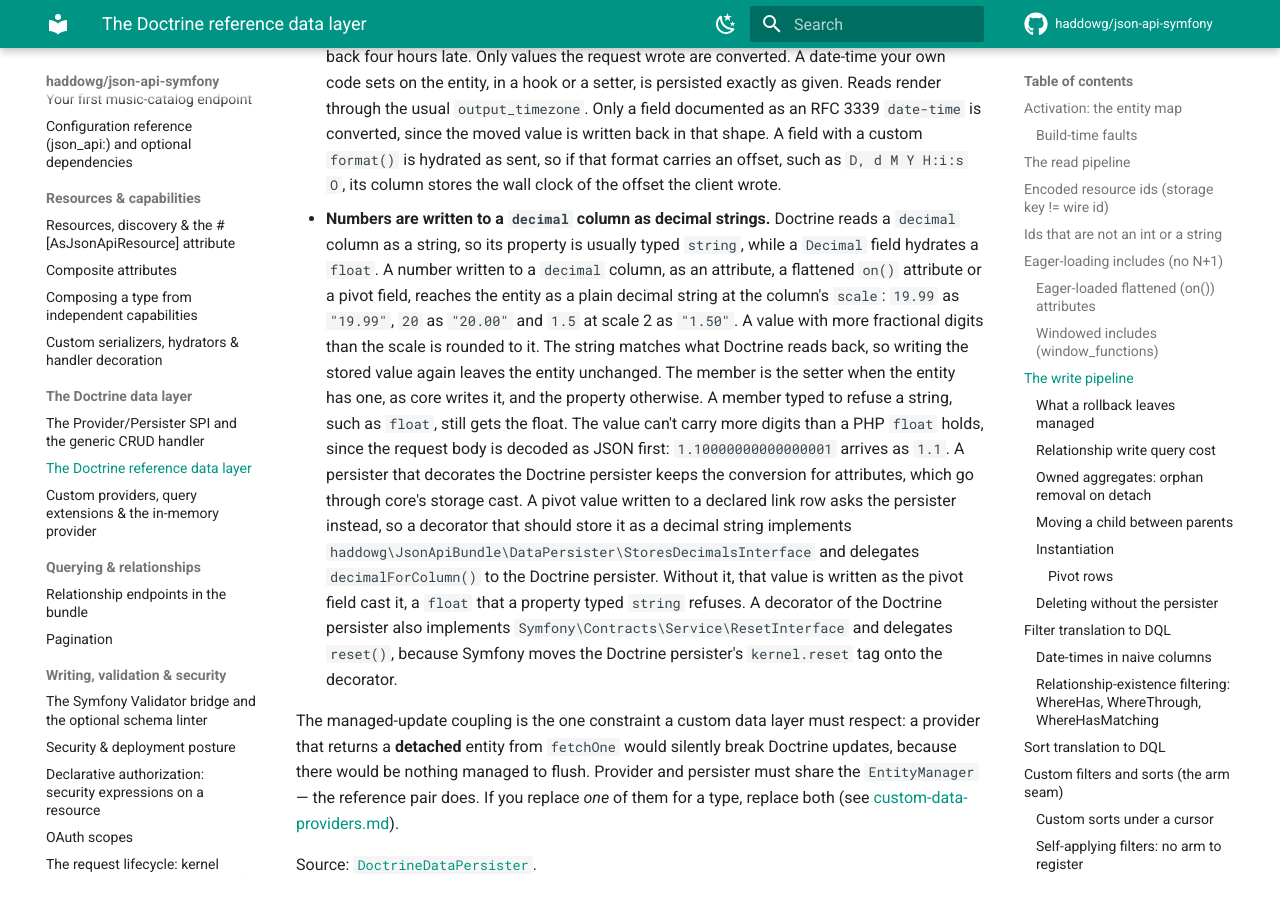
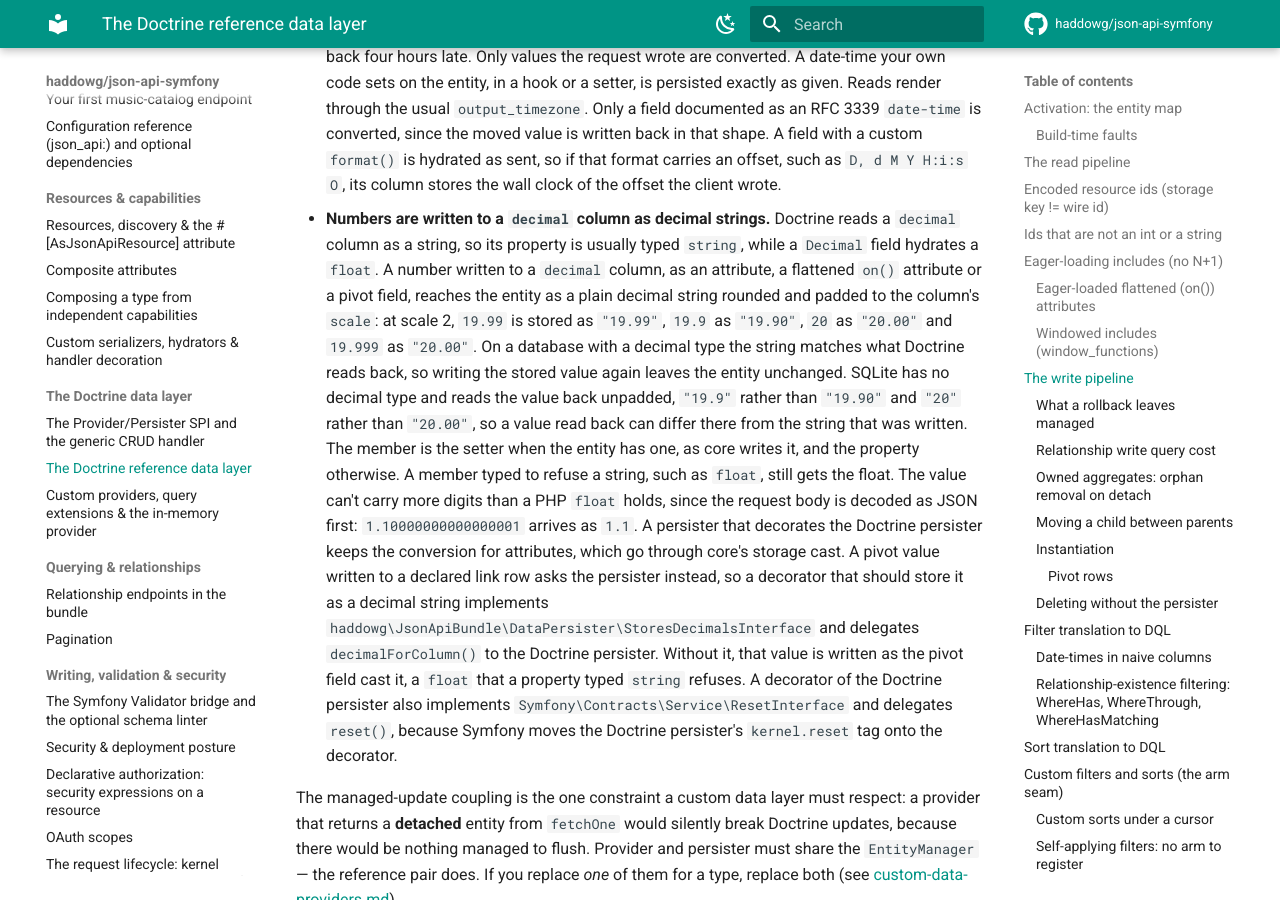
Before and after one commit to haddowg/json-api-symfony, an MkDocs documentation site: the page built from docs/doctrine.md, in a window 1280 px wide and 900 px high, scrolled down 10348 px. Built offline with MkDocs 1.6.1 and Material for MkDocs 9.7.7, drawn with Linux system fonts in a browser that asks for light colours; comment, search, counter and statistics services are not loaded.

Commit message:
docs: say SQLite reads a padded decimal string back unpadded
The Doctrine guide now gives 19.9 stored as "19.90" at scale 2, and says that SQLite,
which has no decimal type, reads such a value back unpadded, so a read-back value can
differ from the string written there.

```diff
--- a/docs/doctrine.md
+++ b/docs/doctrine.md
@@ -464,10 +464,12 @@ carries each member's pivot values (see
   `decimal` column as a string, so its property is usually typed `string`, while a
   `Decimal` field hydrates a `float`. A number written to a `decimal` column, as an
   attribute, a flattened `on()` attribute or a pivot field, reaches the entity as a plain
-  decimal string at the column's `scale`: `19.99` as `"19.99"`, `20` as `"20.00"` and
-  `1.5` at scale 2 as `"1.50"`. A value with more fractional digits than the scale is
-  rounded to it. The string matches what Doctrine reads back, so writing the stored
-  value again leaves the entity unchanged. The member is the setter when the entity has
+  decimal string rounded and padded to the column's `scale`: at scale 2, `19.99` is stored
+  as `"19.99"`, `19.9` as `"19.90"`, `20` as `"20.00"` and `19.999` as `"20.00"`. On a
+  database with a decimal type the string matches what Doctrine reads back, so writing
+  the stored value again leaves the entity unchanged. SQLite has no decimal type and reads
+  the value back unpadded, `"19.9"` rather than `"19.90"` and `"20"` rather than `"20.00"`, so a value read back can
+  differ there from the string that was written. The member is the setter when the entity has
   one, as core writes it, and the property otherwise. A member typed to refuse a string,
   such as `float`, still gets the float. The value can't carry more digits than a PHP
   `float` holds, since the request body is decoded as JSON first: `1.10000000000000001`
```
